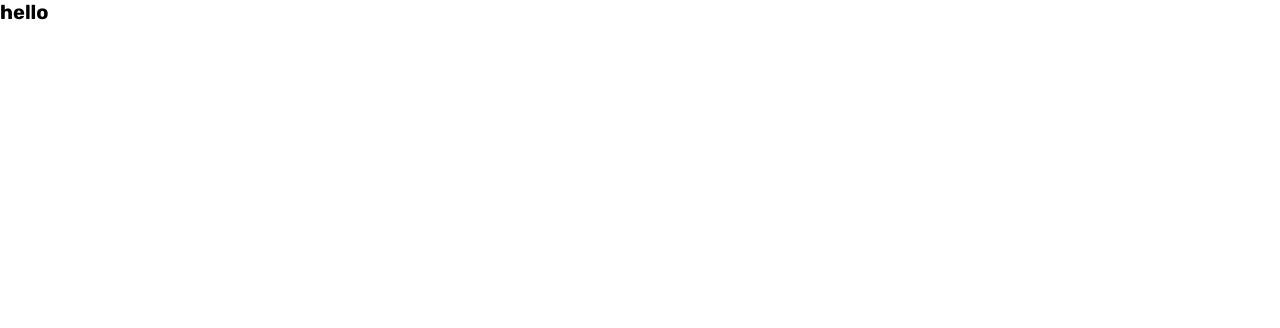
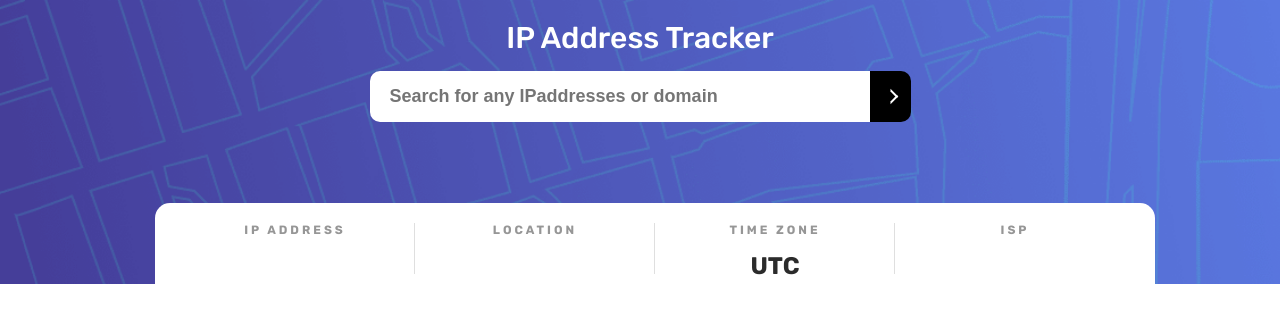
Before and after one commit to antoineafonin/ip-address-tracker-app, a website: page index.html in a window 1280 px wide. Drawn offline with Linux system fonts and the light colour scheme.

Commit message:
inteface

```diff
--- a/index.html
+++ b/index.html
@@ -21,7 +21,38 @@
         <link rel="stylesheet" href="src/style/style.css" />
     </head>
     <body>
-        <h1>hello</h1>
+        <div class="finder">
+            <h1 class="title">IP Address Tracker</h1>
+            <div class="search-bar">
+                <input
+                    class="search-bar__input"
+                    type="text"
+                    placeholder="Search for any IPaddresses or domain"
+                />
+                <button class="search-bar__btn"></button>
+            </div>
+            <div class="info">
+                <div class="info__block">
+                    <div class="info__block-subtitle">IP address</div>
+                    <div class="info__block-title" id="ip"></div>
+                </div>
+                <div class="info__block">
+                    <div class="info__block-subtitle">Location</div>
+                    <div class="info__block-title" id="location"></div>
+                </div>
+                <div class="info__block">
+                    <div class="info__block-subtitle">Time zone</div>
+                    <div class="info__block-title">
+                        UTC <span id="timezone"></span>
+                    </div>
+                </div>
+                <div class="info__block">
+                    <div class="info__block-subtitle">ISP</div>
+                    <div class="info__block-title" id="isp"></div>
+                </div>
+            </div>
+        </div>
+
         <script src="src/js/main.js"></script>
     </body>
 </html>
```
